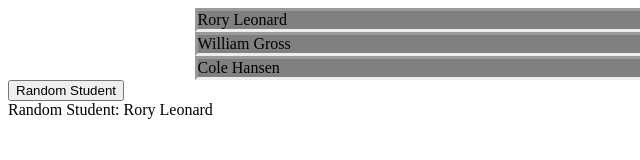
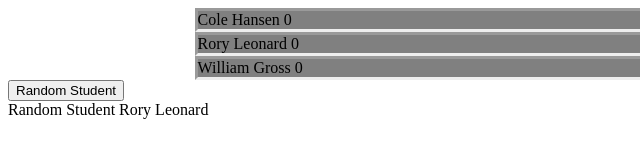
Before and after one commit to ColeTHansen/2102-1, a plain HTML site: page index.html in a window 1280 px wide. Shown: the full height of the page, 0-640 px from the left. Drawn offline with Linux system fonts and the light colour scheme.

Commit message:
Update index.html with clickable names

```diff
--- a/index.html
+++ b/index.html
@@ -14,7 +14,7 @@
 <link rel="mask-icon" type="" href="https://cpwebassets.codepen.io/assets/favicon/logo-pin-8f3771b1072e3c38bd662872f6b673a722f4b3ca2421637d5596661b4e2132cc.svg" color="#111" />
 
 
-  <title>CodePen - 2101-1</title>
+  <title>CodePen - 2102-1</title>
 
 
 
@@ -41,55 +41,82 @@
   <div class="student" id="roryleonard">
     <span>Rory Leonard</span>
   </div>
-
+  <div class="student" id="colehansen">
+    <span>Cole Hansen</span>
+  </div>
     <div class="student" id="williamgross">
     <span>William Gross</span>
   </div>
-
-  <div class="student" id="colehansen">
-    <span>Cole Hansen</span>
-  </div>
-
 </div>
 <button id="pickStudent">Random Student</button>
 <div>
-  Random Student: <span id="picked">...</span>
+  Random Student <span id="picked">...</span>
 
 </div>
 
 
       <script id="rendered-js" >
 console.clear();
-console.log("hello world");
 
 const students = [];
 
-function makeStudent(username,first,last,gradelevel){
+function makeStudent(username, first, last, gradelevel) {
   const student = {};
   student.username = username;
   student.first = first;
   student.last = last;
   student.gradelevel = gradelevel;
+  student.clickcount = 0;
+  student.lasttime = Date.now();
   return student;
 }
-students.push(makeStudent("colehansen","Cole","Hansen","9"));
-students.push(makeStudent("roryleonard","Rory","Leonard","9"));
-students.push(makeStudent("williamgross","William","Gross","10"))
-console.log(students);
+students.push(makeStudent("colehansen", "Cole", "Hansen", "9"));
+students.push(makeStudent("roryleonard", "Rory", "Leonard", "9"));
+students.push(makeStudent("williamgross", "William", "Gross", "10"));
 
-function pickStudent(){
-  let randomStudentNum = Math.floor(Math.random()*students.length);
-  console.log(randomStudentNum);
+function pickStudent() {
+  let randomStudentNum = Math.floor(Math.random() * students.length);
   let student = students[randomStudentNum];
-  console.log(student);
-  document.getElementById("picked").textContent = student.first + " " + student.last;
+  document.getElementById("picked").textContent =
+    student.first + " " + student.last;
 }
 
 pickStudent();
 
 let element = document.getElementById("pickStudent");
 
-element.addEventListener("click",pickStudent);
+element.addEventListener("click", pickStudent);
+
+function renderList() {
+  console.log("renderList");
+  students.sort(function (a, b) {
+    return a.clickcount - b.clickcount;
+  });
+  let content = "";
+
+  for (let i = 0; i < students.length; i++) {
+    content += `<div class="student" id="${students[i].username}"> ${students[i].first} ${students[i].last} ${students[i].clickcount}</div>\n`;
+  }
+
+  let element = document.getElementById("container");
+  element.innerHTML = content;
+}
+
+function listclick(e) {
+  console.log(e.target.id);
+
+  for (let i = 0; i < students.length; i++) {
+    if (students[i].username == e.target.id) {
+      students[i].clickcount++;
+    }
+  }
+
+  renderList();
+}
+
+let renderclick = document.getElementById("container");
+renderclick.addEventListener("click", listclick);
+renderList();
     </script>
 
 
```
